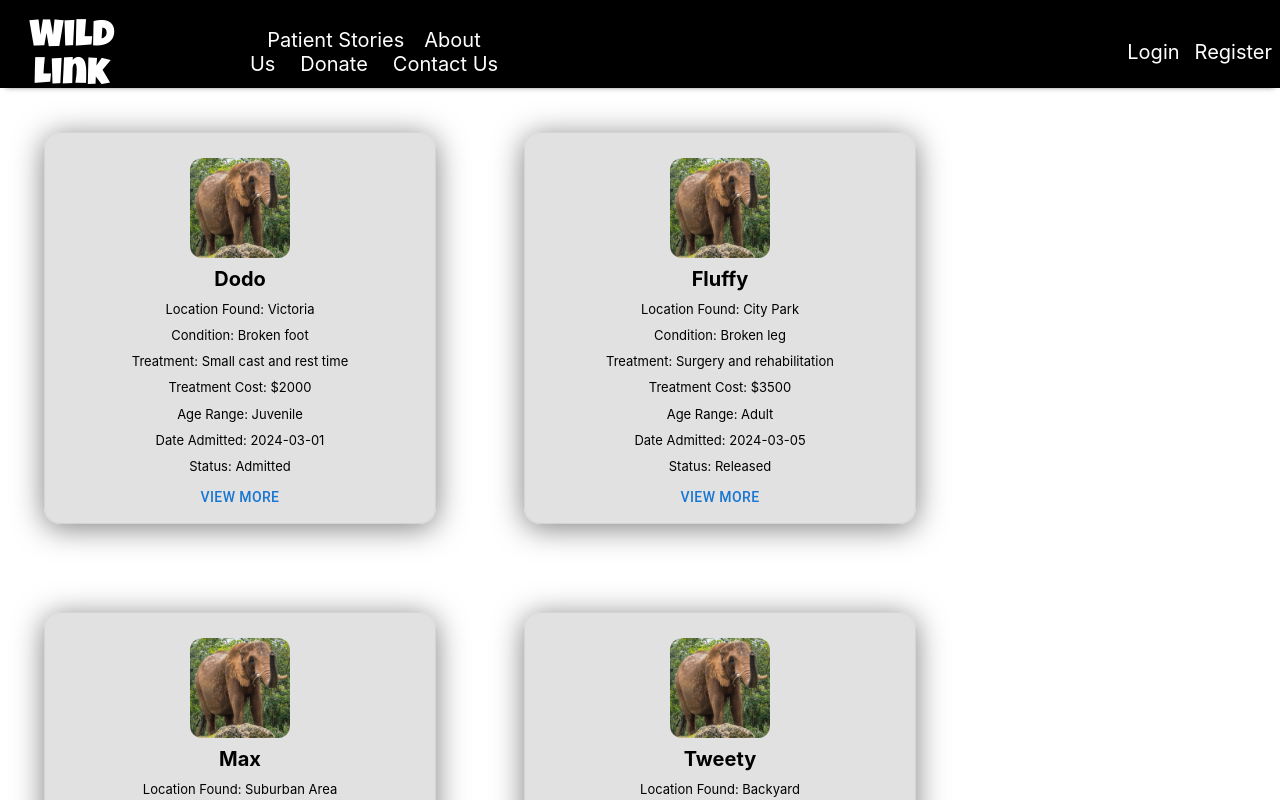
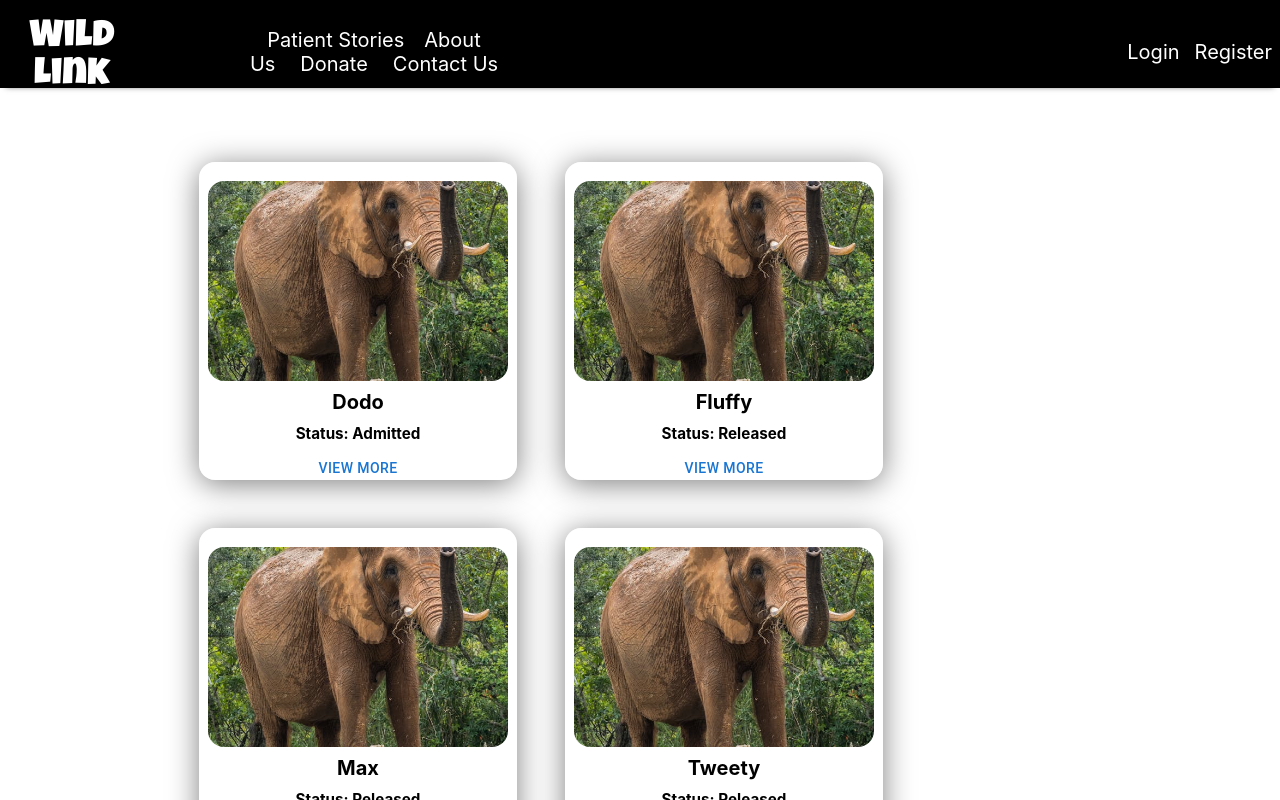
Before and after one commit to pformb/wild-link, a React (Create React App) app in the folder frontend/: page /patientslist in a window 1280 px wide. Shown: the top 800 px of the page. Built offline with nearby package versions, Linux system fonts and the light colour scheme.

Commit message:
FIX styleing

```diff
--- a/frontend/src/Routes/BasicModal.jsx
+++ b/frontend/src/Routes/BasicModal.jsx
@@ -11,12 +11,13 @@ const style = {
   transform: 'translate(-50%, -50%)',
   width: 1000,
   height: 500,
-  bgcolor: 'background.paper',
+  bgcolor: 'lightgray',
   border: 'none',
   boxShadow: 24,
   p: 4,
   borderRadius: 12,
 };
+
 
 export default function BasicModal() {
   const [open, setOpen] = React.useState(false);
@@ -56,7 +57,6 @@ export default function BasicModal() {
                 Location Found:
                 </Typography>
         </div>
-
         <img
           src="https://via.placeholder.com/450x150"
           alt="Patient"
@@ -65,7 +65,6 @@ export default function BasicModal() {
             marginLeft: '10px',
           }} />
       </div>
-
       <div
       style={{
         display: 'flex',
@@ -78,7 +77,6 @@ export default function BasicModal() {
       Released On: Date
       </Typography>
     </div>
-
   <div>
         <Typography id="modal-modal-description" sx={{ mt: 1 }}>
               It is a long established fact that a reader will be distracted by the readable
@@ -91,16 +89,13 @@ export default function BasicModal() {
               (injected humour and the like).
               </Typography>
         </div>
-
       <div style={{ alignSelf: 'center', marginTop: '10px' }}>
         <Button variant="contained" color="primary">
           Donate
           </Button>
         </div>
-
       </div>
     </Box>
-
   </Modal>
   </div>
   );
--- a/frontend/src/components/PatientCard.jsx
+++ b/frontend/src/components/PatientCard.jsx
@@ -6,9 +6,9 @@ const PatientCard = ({ id, name, location_found, image_url, condition_name, trea
 
   const [isModalOpen, setIsModalOpen] = useState(false);
 
-  const handleOpenModal = () => {
-    setIsModalOpen(true);
-  };
+  // const handleOpenModal = () => {
+  //   setIsModalOpen(true);
+  // };
 
   const handleCloseModal = () => {
     setIsModalOpen(false);
@@ -24,13 +24,8 @@ const PatientCard = ({ id, name, location_found, image_url, condition_name, trea
           alt={name} />
           <h2 className="patient-name">{name}</h2>
         <div className="patient-details">
-          <p className="patient-location">Location Found: {location_found}</p>
-          <p className="patient-condition">Condition: {condition_name}</p>
-          <p className="patient-treatment">Treatment: {treatment_name}</p>
-          <p className="patient-cost">Treatment Cost: ${treatment_cost}</p>
-          <p className="patient-age">Age Range: {age_range}</p>
-          <p className="patient-admitted">Date Admitted: {date_admitted}</p>
-          <p className="patient-status">Status: {is_released ? 'Released' : 'Admitted'}</p>
+
+          <h3 className="patient-status">Status: {is_released ? 'Released' : 'Admitted'}</h3>
           <BasicModal open={isModalOpen} onClose={handleCloseModal} />
 
         </div>
@@ -40,3 +35,10 @@ const PatientCard = ({ id, name, location_found, image_url, condition_name, trea
 }
 
 export default PatientCard;
+
+// <p className="patient-location">Location Found: {location_found}</p>
+// <p className="patient-condition">Condition: {condition_name}</p>
+// <p className="patient-treatment">Treatment: {treatment_name}</p>
+// <p className="patient-cost">Treatment Cost: ${treatment_cost}</p>
+// <p className="patient-age">Age Range: {age_range}</p>
+// <p className="patient-admitted">Date Admitted: {date_admitted}</p>
--- a/frontend/src/components/PatientsListPage.jsx
+++ b/frontend/src/components/PatientsListPage.jsx
@@ -100,11 +100,13 @@ const PatientsListPage = ({ orgData }) => {
   return (
     <div className="patients-list">
       <TopNavigation />
+      <div className="patients-list-page">
       {patients.map(pat => (
       <PatientCard key={pat.id} {...pat} />
       ))}
 
       {/* <OrganizationCard /> */}
+      </div>
     </div>
   );
 }
--- a/frontend/src/styles/DonatePage.scss
+++ b/frontend/src/styles/DonatePage.scss
@@ -3,7 +3,6 @@ padding: 25px;
 width: 750px;
 margin-left: 400px;
 margin-top: 25px;
-margin-bottom: 50px;
 border-width: 0.5px;
 border-radius: 16px;
 box-shadow: 0 4px 30px rgba(0, 0, 0, 0.5);
--- a/frontend/src/styles/HomePage.scss
+++ b/frontend/src/styles/HomePage.scss
@@ -8,6 +8,7 @@
     margin-bottom: 50px;
     text-align: left;
     margin-left: 150px;
+    color: black
   }
 
   .description {
@@ -17,12 +18,14 @@
     font-size: 16px;
     line-height: 1.5;
     text-align: left;
+    color: black
   }
 
   .home-pic2 {
     width: 750px;
     margin-bottom: 25px;
-    border: 1px solid black;
+    border: 1px solid transparent;
+    border-radius: 6px;
   }
 
   .content-container {
@@ -34,14 +37,15 @@
   }
 
   .content-left {
-    border: 1px solid black;
     flex: 1;
     margin-right: 20px;
+    color: black
   }
 
   .content-right {
-    border: 1px solid black;
     flex: 1;
+    color: black
+
   }
 
   .home-page__donate{
@@ -50,7 +54,7 @@
     font-weight: bold;
     font-size: 20px;
     padding: 5px;
-    border: 1px solid black;
+    color: black;
     &:hover {
       color: transparent;
       background: linear-gradient(90deg, rgb(12, 67, 1) 0%, rgba(56, 120, 3, 0.894) 49%, rgb(58, 158, 1) 100%);
--- a/frontend/src/styles/PatientCard.scss
+++ b/frontend/src/styles/PatientCard.scss
@@ -1,26 +1,26 @@
 .patient-card {
-  margin: 44px;
-  padding: 20px;
-  border: 1px solid lightgray;
-  background-color: rgba(157, 156, 156, 0.299);
+  margin: 24px;
+  padding: 8px;
+  border-width: 0.5px;
+  border-color: lightgray;
+  background: rgba(255, 255, 255, 0.2);
   border-radius: 16px;
   box-shadow: 0 4px 30px rgba(0, 0, 0, 0.5);
+  border: 1px solid rgba(255, 255, 255, 0.3);
   cursor: pointer;
-  width: 350px;
-  height: 350px;
-  display: flex;
-  flex-direction: column;
-  align-items: center;
+  width: 300px;
+  height: 300px;
   &:hover {
     box-shadow: 0 4px 30px rgba(0, 0, 0, 1.0);
   }
 }
 
+
 .patient-prof-pic {
-  margin-top: 5px;
-  height: 100px;
-  width: 100px;
-  border-radius: 12px;
+  margin-top: 1ch;
+  height: 200px;
+  width: 300px;
+  border-radius: 16px;
   object-fit: cover;
 }
 
@@ -29,17 +29,20 @@
   flex-direction: column;
   align-items: center;
   margin-top: 5px;
-  line-height: .01; /* Adjust the line-height value as desired */
+  line-height: .01;
   font-size: 13px;
+  color: black
 }
 
 .patient-name {
   margin: 5px 0;
   font-size: 20px;
+  color: black
 }
 
 .patient-info {
   margin: 2px 0;
+  color: black
 }
 
 .btn-view-pat {
@@ -52,6 +55,7 @@
   border: none;
   border-radius: 8px;
   font-size: 1rem;
+  color: black
 }
 
 .btn-view-pat:hover {
--- a/frontend/src/styles/PatientsListPage.scss
+++ b/frontend/src/styles/PatientsListPage.scss
@@ -3,4 +3,15 @@
   flex-direction: row;
   flex-wrap: wrap;
   align-items: center;
+
 }
+
+.patients-list-page {
+  display: flex;
+  flex-direction: row;
+  flex-wrap: wrap;
+  margin-top: 50px;
+  margin-left: 175px;
+  margin-right: 50px;
+
+}
```
Also changed, not shown: frontend/src/App.css (line endings or trailing spaces). Lines whose indentation alone changed are shown as unchanged.
